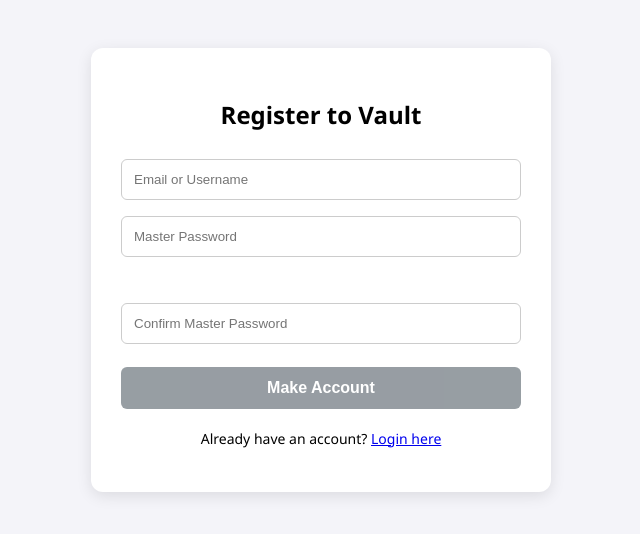
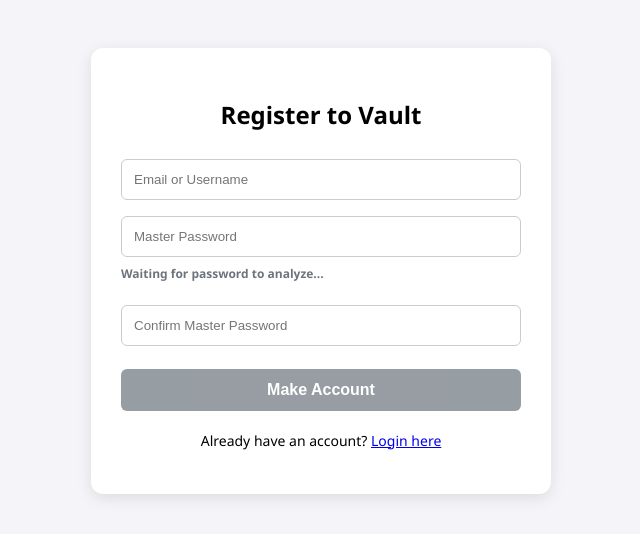
Before and after one commit to BosoancaVlad/proj-x, a Flask app: page /register in a window 1280 px wide. Shown: the top 534 px of the page, without its empty margins (319-959 px from the left). Run offline with Flask 3, Linux system fonts and the light colour scheme.

Commit message:
Added waiting for password text in register form

```diff
--- a/templates/register.html
+++ b/templates/register.html
@@ -96,8 +96,7 @@
             <input type="text" name="username" placeholder="Email or Username" required>
 
             <input type="password" id="reg-password" name="password" placeholder="Master Password" required>
-            <p id="live-feedback"></p>
-
+            <p id="live-feedback" style="color: #6c757d;">Waiting for password to analyze...</p>
             <input type="password" id="reg-confirm" name="confirm_password" placeholder="Confirm Master Password"
                 required>
 
@@ -126,7 +125,10 @@
             const password = passInput.value;
 
             if (password.length === 0) {
-                feedbackText.innerText = "";
+                //the default placeholder text and color
+                feedbackText.innerText = "Waiting for password to analyze...";
+                feedbackText.style.color = "#6c757d";
+
                 submitBtn.disabled = true;
                 passInput.style.border = "1px solid #ccc";
                 return;
```
